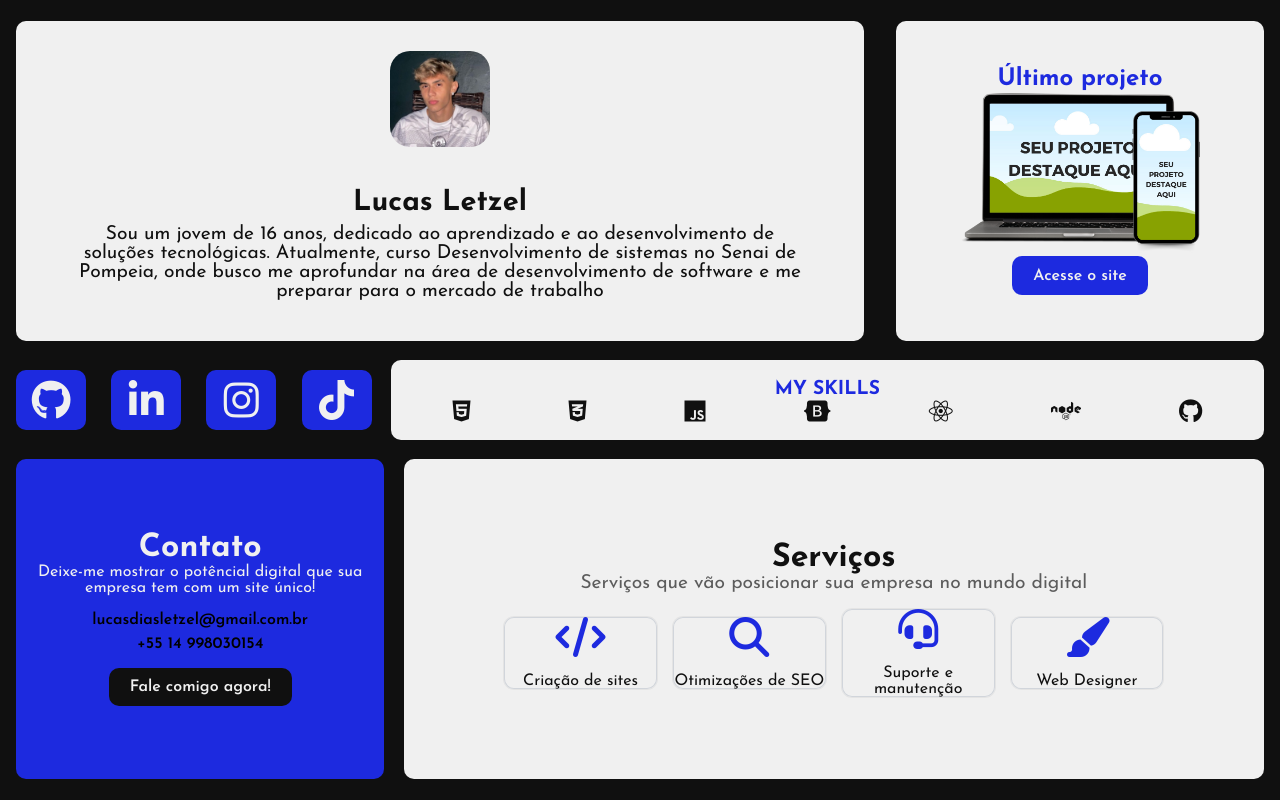
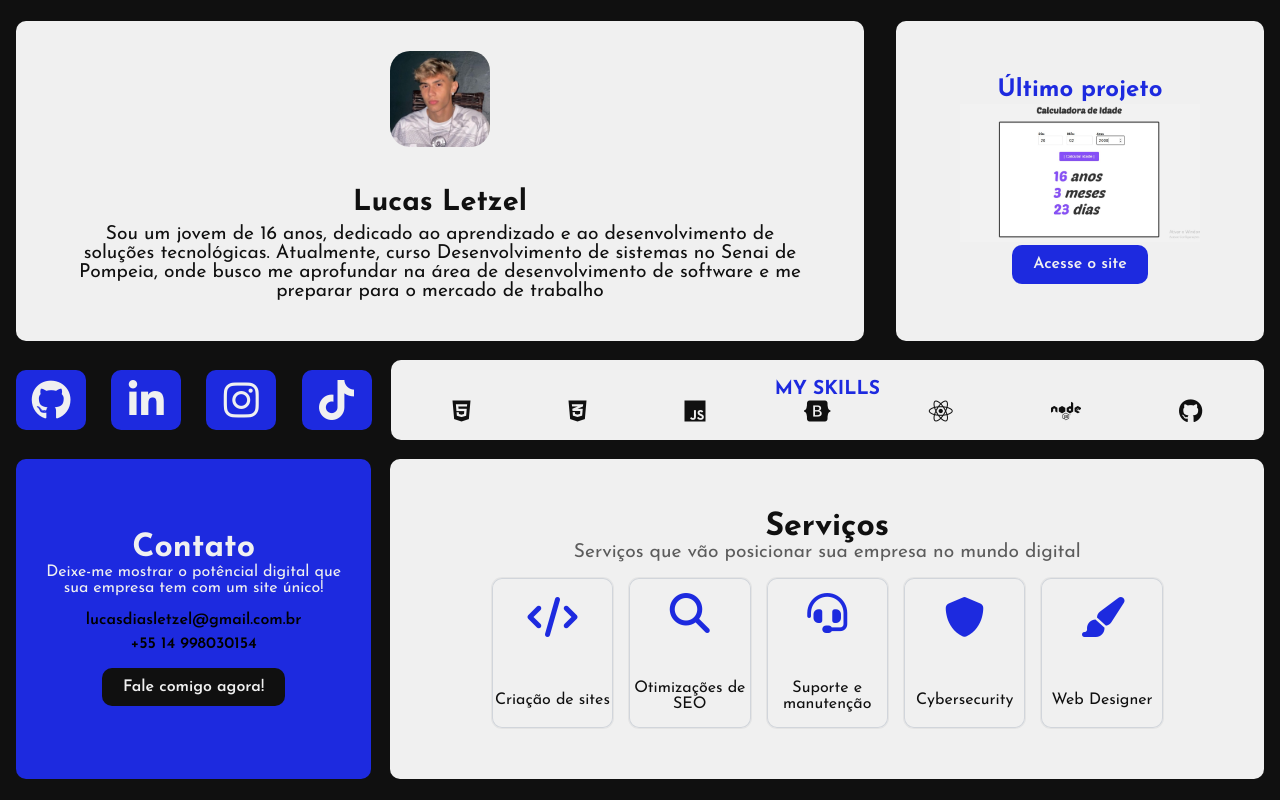
Before and after one commit to LLetzel/portifolio-letzel, a plain HTML site: page index.html in a window 1280 px wide. Drawn offline with Linux system fonts and the light colour scheme.

Commit message:
14/06/2024

```diff
--- a/css/responsive.css
+++ b/css/responsive.css
@@ -4,7 +4,7 @@
     }
 }
 
-@media (min-width: 700px) {
+@media (min-width: 700px)  {
     body {
         height: 100vh;
     }
@@ -78,10 +78,10 @@
     }
 
     .item-servico {
-        /* width: 240px;
-        height: 240px; */
-        width: 40%;
-        height: 40%;
+        width: 180px;
+        height: 150px;
+        /* width: 40%;
+        height: 70%; */
         border-radius: 10px;
     }
 
--- a/index.html
+++ b/index.html
@@ -45,10 +45,10 @@
                 <div class="content-projeto">
                     <span class="text-projeto">Último projeto</span>
                     <div class="img-projeto">
-                        <img src="image/seu-projeto-destaque.png" alt="projeto">
+                        <img src="./image/age-calculator.jpeg" alt="projeto">
                     </div>
                     <div class="btn-projeto">
-                        <a href="#" class="btn">Acesse o site</a>
+                        <a href="https://lletzel.github.io/Age-calculator-app/" class="btn">Acesse o site</a>
                     </div>
                 </div>
             </div>
@@ -108,6 +108,10 @@
                             <span>Suporte e manutenção</span>
                         </div>
                         <div class="item-servico">
+                            <i class="fa-solid fa-shield"></i>
+                            <span>Cybersecurity</span>
+                        </div>
+                        <div class="item-servico">
                             <i class="fas fa-paint-brush"></i>
                             <span>Web Designer</span>
                         </div>
```
Also changed, not shown: image/age-calculator.jpeg (added).
